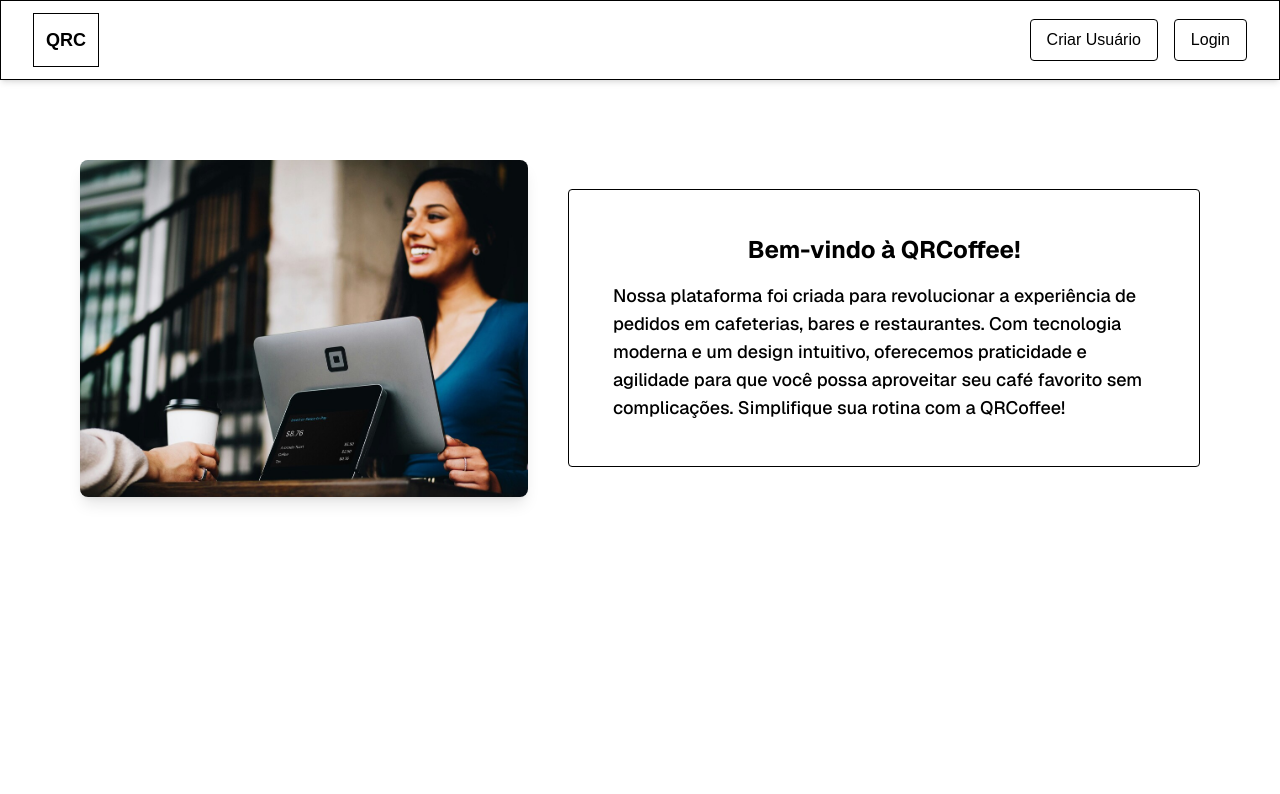
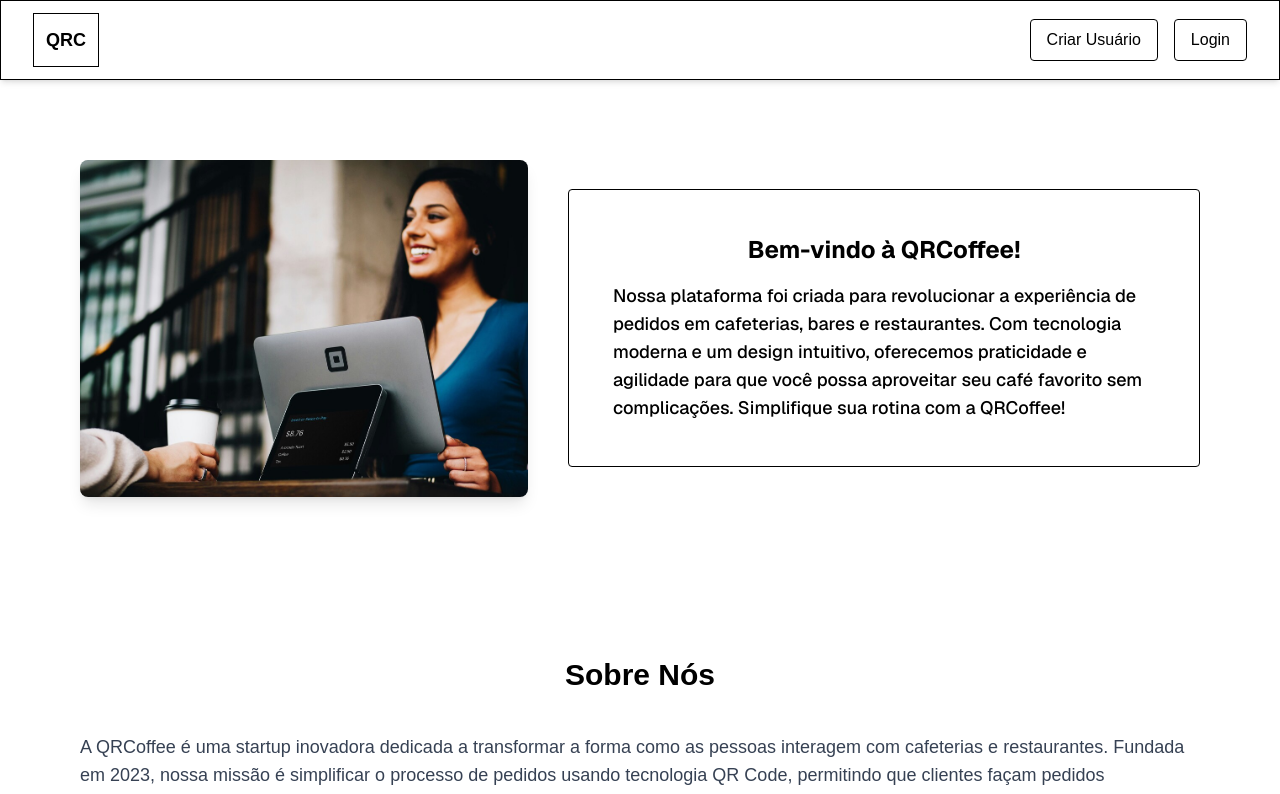
Before and after one commit to mauricom97/qrcoffee, a Next.js app in the folder frontend/: page / in a window 1280 px wide. Shown: the top 794 px of the page. Built offline with nearby package versions, Linux system fonts and the light colour scheme.

Commit message:
Altera a cor de fundo do menu dropdown da Navbar e remove a altura mínima da seção de boas-vindas

```diff
--- a/frontend/app/components/navbar.tsx
+++ b/frontend/app/components/navbar.tsx
@@ -35,7 +35,7 @@
 
             {/* Menu dropdown para mobile */}
             {isMenuOpen && (
-                <div className="sm:hidden bg-red-50 border-t border-black px-4 py-3 flex flex-col space-y-2">
+                <div className="sm:hidden bg-white border-t border-black px-4 py-3 flex flex-col space-y-2">
                     <button className="bg-white border border-black hover:bg-black hover:text-white text-black px-3 py-1 rounded text-sm w-full text-left">
                         Criar Usuário
                     </button>
--- a/frontend/app/welcome/index.tsx
+++ b/frontend/app/welcome/index.tsx
@@ -13,7 +13,7 @@
     return (
         <div>
             {/* Seção de Boas-Vindas (já existente) */}
-            <section className="min-h-screen bg-white">
+            <section className="bg-white">
                 <Navbar />
                 <div className={`flex flex-col mt-16 sm:mt-20 md:flex-row items-center justify-center p-4 sm:p-8 md:p-20 space-y-8 md:space-y-0 md:space-x-10 transition-opacity duration-1000 ${textVisible ? "opacity-100" : "opacity-0"}`}>
                     {/* Imagem à esquerda */}
```
